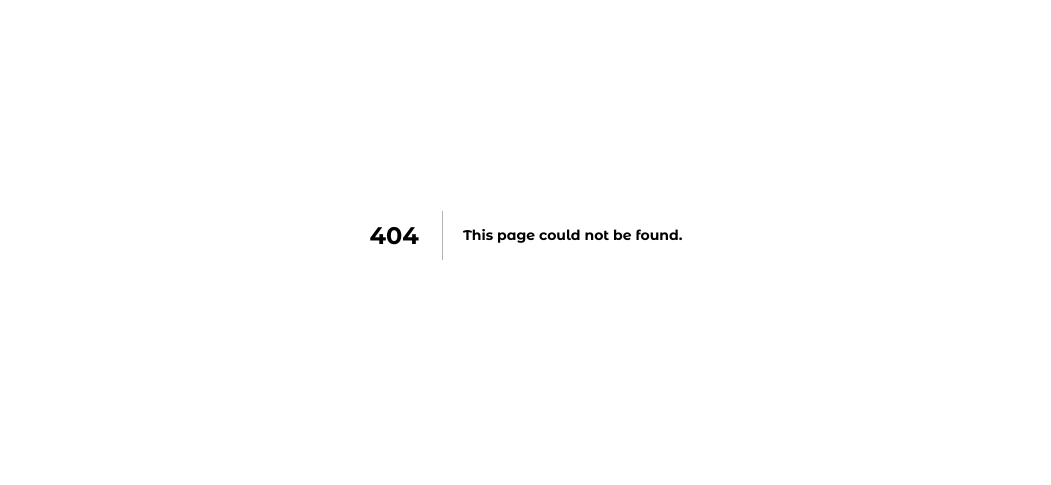
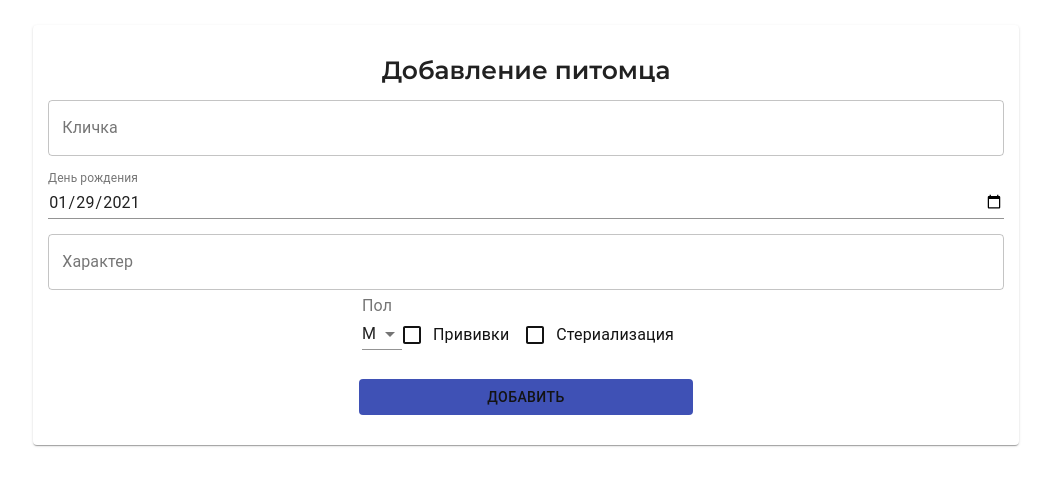
Before and after one commit to eireensid/animal-shelter, a Next.js app: page /admin/pet/add in a window 1280 px wide. Before the commit this address had no page. Shown: the part 165-650 px from the top of the page, without its empty margins (114-1165 px from the left). Built offline with nearby package versions, Linux system fonts and the light colour scheme.

Commit message:
start add pet view

```diff
--- a/package.json
+++ b/package.json
@@ -11,6 +11,7 @@
     "@material-ui/core": "^4.11.0",
     "axios": "^0.21.0",
     "bcrypt": "^5.0.0",
+    "moment": "^2.29.1",
     "nedb": "^1.8.0",
     "next": "10.0.1",
     "react": "17.0.1",
--- a/pages/admin/auth.js
+++ b/pages/admin/auth.js
@@ -9,7 +9,7 @@ import Button from '@material-ui/core/Button'
 import { useState } from 'react'
 import axios from 'axios'
 
-export default function About(title='Auth') {
+export default function Auth() {
   const [login, setLogin] = useState('')
   const [password, setPassword] = useState('')
   const [errorText, setErrorText] = useState('')
@@ -31,7 +31,7 @@ export default function About(title='Auth') {
 
   return <>
     <Head>
-      <title>Admin</title>
+      <title>Auth</title>
     </Head>
     <Container maxWidth="sm">
       <Box className={styles.authBox}>
--- /dev/null
+++ b/pages/admin/pet/add.js
@@ -0,0 +1,84 @@
+import Head from 'next/head'
+import Router from 'next/router'
+import styles from '~/styles/admin.module.scss'
+import Container from '@material-ui/core/Container'
+import Box from '@material-ui/core/Box'
+import Paper from '@material-ui/core/Paper'
+import TextField from '@material-ui/core/TextField'
+import Button from '@material-ui/core/Button'
+import InputLabel from '@material-ui/core/InputLabel'
+import Select from '@material-ui/core/Select'
+import MenuItem from '@material-ui/core/MenuItem'
+import FormControlLabel from '@material-ui/core/FormControlLabel'
+import Checkbox from '@material-ui/core/Checkbox'
+import { useState } from 'react'
+import axios from 'axios'
+import moment from 'moment'
+
+export default function AddPet() {
+  const [name, setName] = useState('')
+  const [character, setСharacter] = useState('')
+  const [sex, setSex] = useState('male')
+  const [date, setDate] = useState(moment().format('YYYY-MM-DD'))
+  const [grafting, setGrafting] = useState(false)
+  const [sterilization, setSterilization] = useState(false)
+
+  const addPet = async () => {
+    // try {
+    //   console.log('doLogin login', login, 'password', password)
+    //   const res = await axios.post('/api/user/auth', {login, password})
+    //   setErrorText('')
+    //   localStorage.setItem('token', res.data.token)
+    //   Router.push('/admin')
+    // } catch (err) {
+    //   const isMessage = err.response && err.response.data && err.response.data.message
+    //   const message = isMessage ? err.response.data.message : 'Что-то пошло не так'
+    //   setErrorText(message)
+    //   console.error('doLogin err', err.message, err)
+    // }
+  }
+
+  return <>
+    <Head>
+      <title>Add Pet</title>
+    </Head>
+    <Container>
+      <Box className={styles.authBox}>
+        <Paper className={styles.authPaper}>
+          <h3>Добавление питомца</h3>
+          <TextField className={styles.authInputField} label="Кличка" variant="outlined"
+            value={name} onChange={e => setName(e.target.value)} />
+          <TextField label="День рождения" type="date" className={styles.authInputField} InputLabelProps={{ shrink: true }}
+            value={date} onChange={e => setDate(e.target.value)}
+          />
+          <TextField className={styles.authInputField} label="Характер" variant="outlined"
+            value={character} onChange={e => setСharacter(e.target.value)} />
+          <Box component="div" m={1}>
+            <InputLabel id="label">Пол</InputLabel>
+            <Select labelId="label" value={sex} onChange={e => setSex(e.target.value)}>
+              <MenuItem value="male">М</MenuItem>
+              <MenuItem value="female">Ж</MenuItem>
+            </Select>
+            <FormControlLabel
+              control={<Checkbox checked={grafting} onChange={e => setGrafting(e.target.checked)} />}
+              label="Прививки"
+            />
+            <FormControlLabel
+              control={<Checkbox checked={sterilization} onChange={e => setSterilization(e.target.checked)} />}
+              label="Стериализация"
+            />
+          </Box>
+          {/* <Checkbox
+            checked={checked}
+            onChange={handleChange}
+            inputProps={{ 'aria-label': 'primary checkbox' }}
+          /> */}
+          <Button className={styles.authButton} variant="contained" color="primary" disableElevation
+            onClick={addPet}>
+            Добавить
+          </Button>
+        </Paper>
+      </Box>
+    </Container>
+  </>
+}
--- a/styles/admin.module.scss
+++ b/styles/admin.module.scss
@@ -1,3 +1,14 @@
+.mainBox {
+  display: flex;
+  flex-direction: column;
+  align-items: center;
+}
+
+.mainButton {
+  margin-top: 15px !important;
+  width: 35%;
+}
+
 .authBox {
   display: flex;
   align-items: center;
```
Also changed, not shown: pages/admin/index.js (+33 -6 lines), 1 other file (tests, documents, lock files or other folders).
